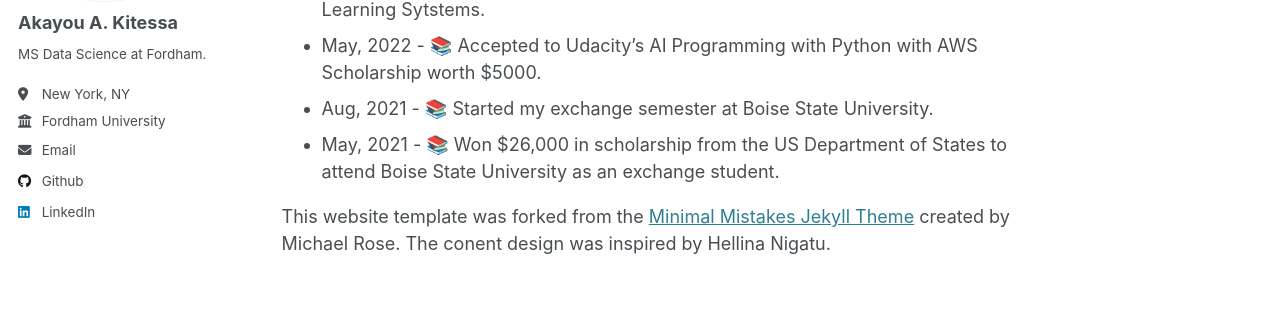
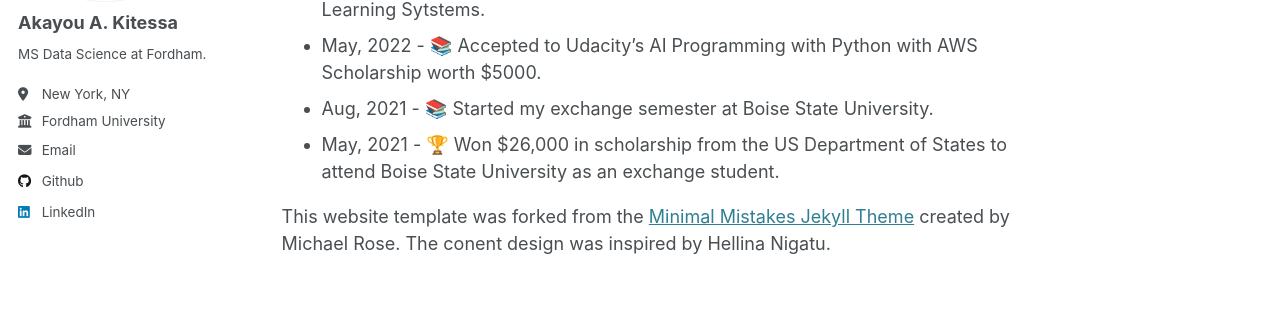
Before and after one commit to akuadane/akuadane.github.io, a Jekyll site: the page built from _pages/about.md, in a window 1280 px wide and 900 px high, scrolled down 522 px. Shown: the part 238-563 px from the top of the window. Built offline with Jekyll 4.4.1, drawn with Linux system fonts in a browser that asks for light colours.

Commit message:
updated an emoji

```diff
--- a/_pages/about.md
+++ b/_pages/about.md
@@ -25,7 +25,7 @@ Outside of class, I like to cook 🍛, drink coffee ☕️, hike ⛰ and hang ou
 - May, 2022 - 👨‍🔬 Accepted to [Fatima Fellowship](https://www.fatimafellowship.com) and worked on Debloating Machine Learning Sytstems.
 - May, 2022 - 📚 Accepted to Udacity's AI Programming with Python with AWS Scholarship worth $5000.
 - Aug, 2021 - 📚 Started my exchange semester at Boise State University.
-- May, 2021 - 📚 Won $26,000 in scholarship from the US Department of States to attend Boise State University as an exchange student.
+- May, 2021 - 🏆 Won $26,000 in scholarship from the US Department of States to attend Boise State University as an exchange student.
 
 
 
```
